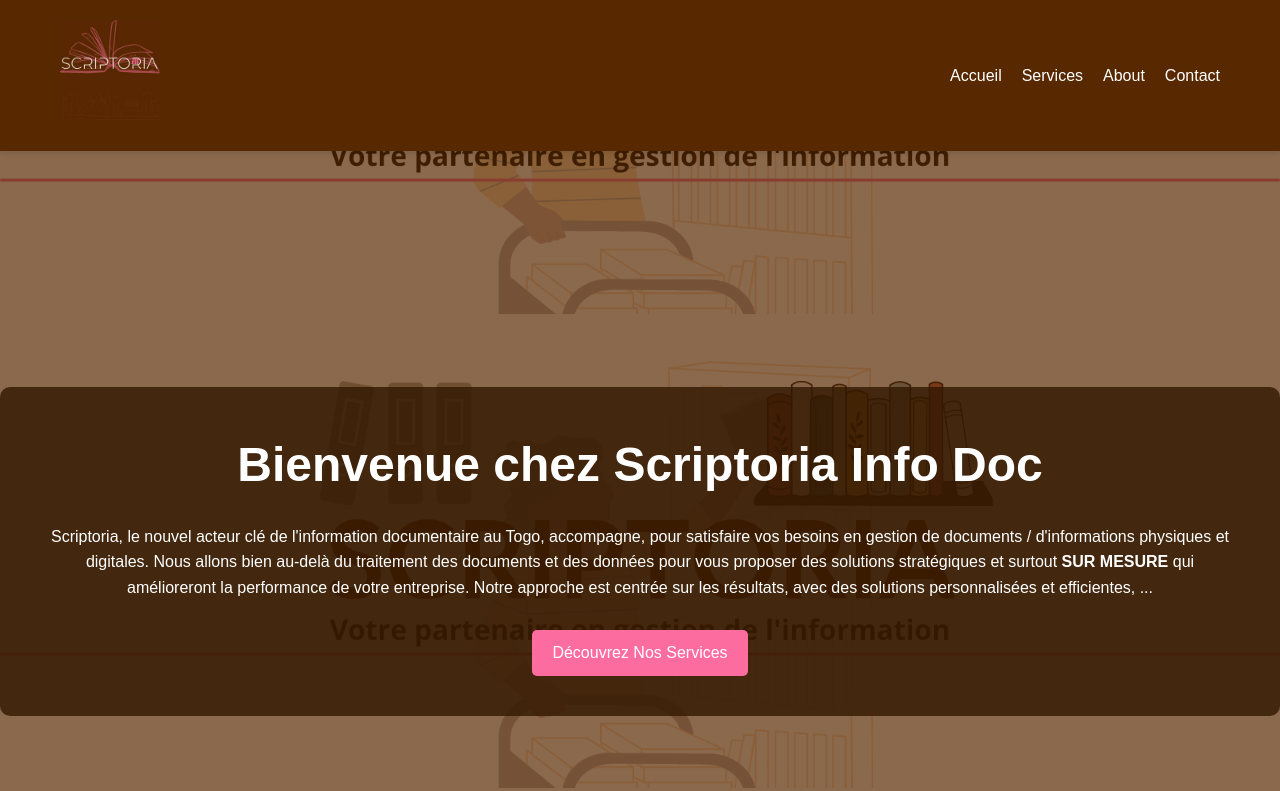
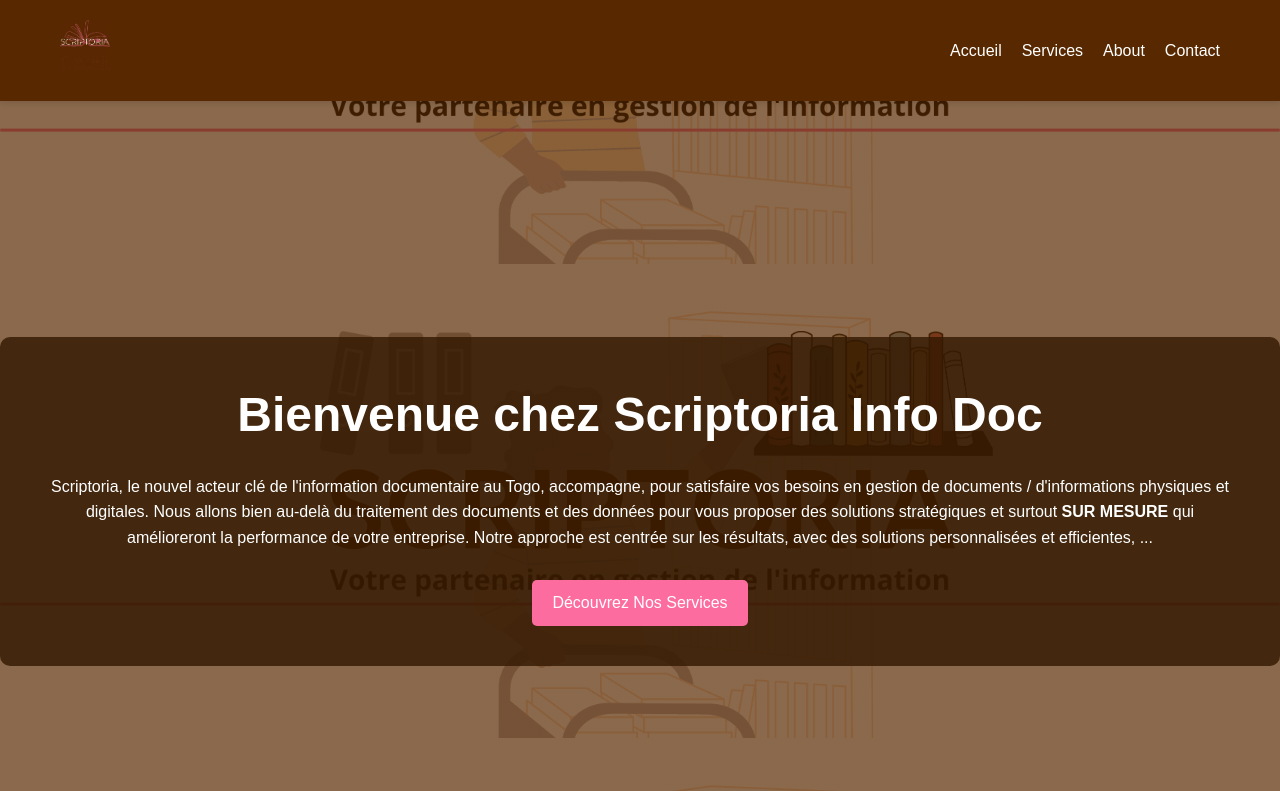
Before and after one commit to Kamamoctar/scriptoriaInfoDoc, a plain HTML site: page index.html in a window 1280 px wide. Shown: the top 791 px of the page. Drawn offline with Linux system fonts and the light colour scheme.

Commit message:
Update main.css

```diff
--- a/main.css
+++ b/main.css
@@ -55,8 +55,7 @@
   color: var(--secondary-color);
 }
 .logo img {
-  width: 100px;
-  height: auto;
+  height: 50px;
 }
 
 .nav-links {
```
